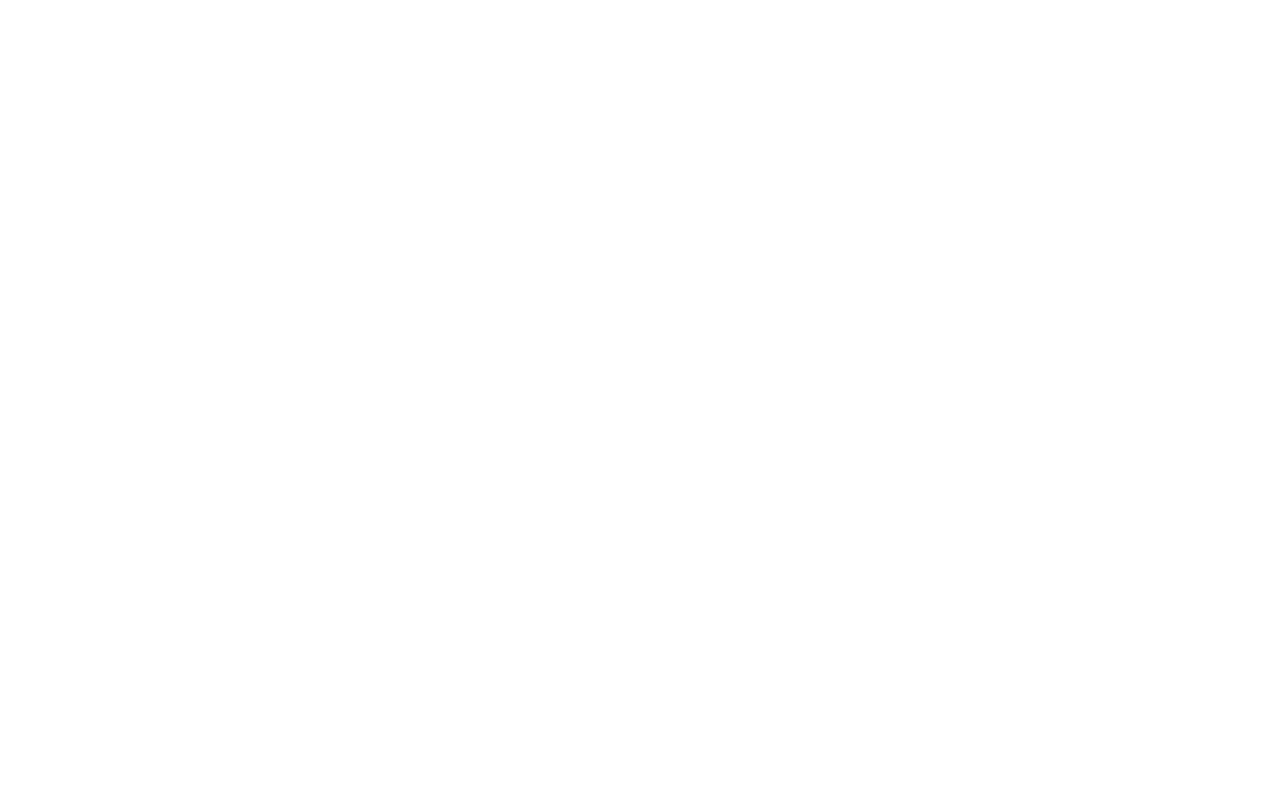
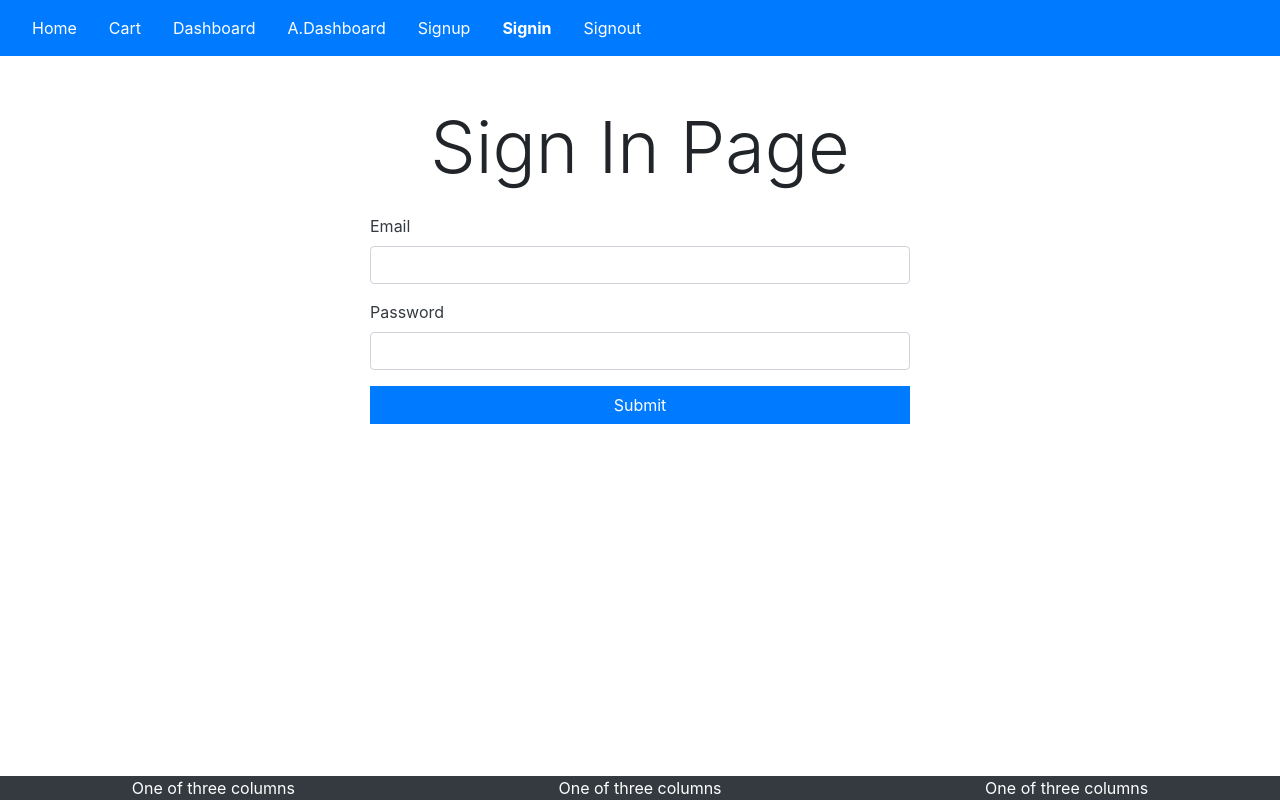
Before and after one commit to jaymanale/Ecommerce_Project_MERN, a React (Create React App) app in the folder my-app/: page /signin in a window 1280 px wide. Built offline with nearby package versions, Linux system fonts and the light colour scheme.

Commit message:
sign up, sign in and router UI done

```diff
--- a/my-app/src/Routes.js
+++ b/my-app/src/Routes.js
@@ -1,12 +1,16 @@
 import React from 'react';
 import { BrowserRouter, Switch, Route } from 'react-router-dom';
 import Home from './core/Home';
+import Signup from './user/Signup';
+import Signin from './user/Signin';
 
 const Routes = () => {
   return (
     <BrowserRouter>
       <Switch>
         <Route path="/" exact component={Home}></Route>
+        <Route path="/signup" exact component={Signup}></Route>
+        <Route path="/signin" exact component={Signin}></Route>
       </Switch>
     </BrowserRouter>
   );
--- a/my-app/src/core/Base.js
+++ b/my-app/src/core/Base.js
@@ -1,18 +1,13 @@
 import React from 'react';
 import Menu from './Menu';
-
+import Footer from './footer';
 const Base = ({ children }) => {
   return (
-    <div>
+    <React.Fragment>
       <Menu />
       <div> {children}</div>
-      <footer>
-        <div className="row">
-          <div className="col-6">this le left footer</div>
-          <div className="col-6">this is right footer</div>
-        </div>
-      </footer>
-    </div>
+      <Footer />
+    </React.Fragment>
   );
 };
 
--- a/my-app/src/core/Home.js
+++ b/my-app/src/core/Home.js
@@ -5,7 +5,7 @@
 function Home() {
   return (
     <Base>
-      <h1> This is Content.</h1>
+      <h1> This is Home</h1>
     </Base>
   );
 }
--- a/my-app/src/core/Menu.js
+++ b/my-app/src/core/Menu.js
@@ -1,43 +1,75 @@
 import React from 'react';
 import { Link, withRouter } from 'react-router-dom';
 
-const Menu = () => {
+const currentTab = (history, path) => {
+  if (history.location.pathname === path) {
+    return { color: '#fff', fontWeight: 'bolder' };
+  } else {
+    return { color: '#fff' };
+  }
+};
+
+const Menu = ({ history }) => {
   return (
-    <div>
-      <nav className="navbar navbar-expand-lg navbar-dark bg-dark">
-        <ul className="nav nav-tabs">
+    <div className=" ">
+      <nav className=" navbar navbar navbar-light bg-primary">
+        <ul className="nav">
           <li className="nav item">
-            <Link className="nav-link" to="/">
+            <Link style={currentTab(history, '/')} className="nav-link" to="/">
               Home
             </Link>
           </li>
           <li className="nav item">
-            <Link className="nav-link" to="/">
+            <Link
+              style={currentTab(history, '/cart')}
+              className="nav-link"
+              to="/cart"
+            >
               Cart
             </Link>
           </li>
           <li className="nav item">
-            <Link className="nav-link" to="/">
+            <Link
+              style={currentTab(history, '/user/dashboard')}
+              className="nav-link"
+              to="/user/dashboard"
+            >
               Dashboard
             </Link>
           </li>
           <li className="nav item">
-            <Link className="nav-link" to="/">
+            <Link
+              style={currentTab(history, '/admin/dashboard')}
+              className="nav-link"
+              to="/admin/dashboard"
+            >
               A.Dashboard
             </Link>
           </li>
           <li className="nav item">
-            <Link className="nav-link" to="/">
+            <Link
+              style={currentTab(history, '/signup')}
+              className="nav-link"
+              to="/signup"
+            >
               Signup
             </Link>
           </li>
           <li className="nav item">
-            <Link className="nav-link" to="/">
+            <Link
+              style={currentTab(history, '/signin')}
+              className="nav-link"
+              to="/signin"
+            >
               Signin
             </Link>
           </li>
           <li className="nav item">
-            <Link className="nav-link" to="/">
+            <Link
+              style={currentTab(history, '/signout')}
+              className="nav-link"
+              to="/signout"
+            >
               Signout
             </Link>
           </li>
--- /dev/null
+++ b/my-app/src/core/footer.js
@@ -0,0 +1,15 @@
+import React from 'react';
+
+const Footer = () => {
+  return (
+    <div className="container-fluid bg-dark text-white fixed-bottom ">
+      <div className="row text-center">
+        <div className="col-sm">One of three columns</div>
+        <div className="col-sm">One of three columns</div>
+        <div className="col-sm">One of three columns</div>
+      </div>
+    </div>
+  );
+};
+
+export default Footer;
--- a/my-app/src/styles.css
+++ b/my-app/src/styles.css
@@ -3,3 +3,7 @@
 .nav :hover {
   border-radius: 0px;
 }
+
+body {
+  overflow-x: hidden;
+}
--- a/my-app/src/user/Signin.js
+++ b/my-app/src/user/Signin.js
@@ -0,0 +1,38 @@
+import React, { useState } from 'react';
+import Base from '../core/Base';
+
+const Signin = () => {
+  const signInForm = () => {
+    return (
+      <div className="row">
+        <div className="col-md-6 offset-sm-3 text-left">
+          <form action="">
+            <div className="form-group">
+              <label className="text-dark"> Email</label>
+              <input type="text" className="form-control" />
+            </div>
+            <div className="form-group">
+              <label className="text-dark"> Password</label>
+              <input type="password" className="form-control" />
+            </div>
+
+            <div className="form-group">
+              <button className="btn btn-primary btn-block">Submit</button>
+            </div>
+          </form>
+        </div>
+      </div>
+    );
+  };
+
+  return (
+    <Base>
+      <div className="container text-center mt-5">
+        <h1 className="display-3 mb-4"> Sign In Page</h1>
+        {signInForm()}
+      </div>
+    </Base>
+  );
+};
+
+export default Signin;
--- a/my-app/src/user/Signup.js
+++ b/my-app/src/user/Signup.js
@@ -0,0 +1,42 @@
+import React, { useState } from 'react';
+import Base from '../core/Base';
+
+const Signup = () => {
+  const signUpForm = () => {
+    return (
+      <div className="row">
+        <div className="col-md-6 offset-sm-3 text-left">
+          <form action="">
+            <div className="form-group">
+              <label className="text-dark"> Name</label>
+              <input type="text" className="form-control" />
+            </div>
+
+            <div className="form-group">
+              <label className="text-dark"> Email</label>
+              <input type="text" className="form-control" />
+            </div>
+            <div className="form-group">
+              <label className="text-dark"> Password</label>
+              <input type="password" className="form-control" />
+            </div>
+            <div className="form-group">
+              <button className="btn btn-primary btn-block">Submit</button>
+            </div>
+          </form>
+        </div>
+      </div>
+    );
+  };
+
+  return (
+    <Base>
+      <div className="container text-center mt-5">
+        <h1 className="display-3 mb-4"> Sign Up Page</h1>
+        {signUpForm()}
+      </div>
+    </Base>
+  );
+};
+
+export default Signup;
```
